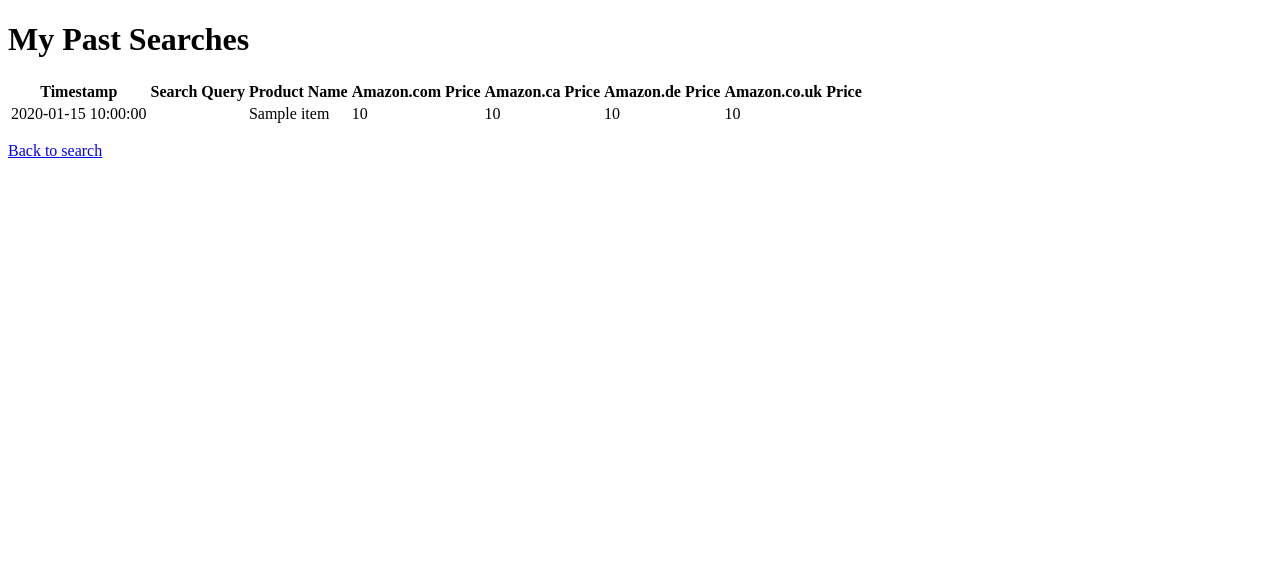
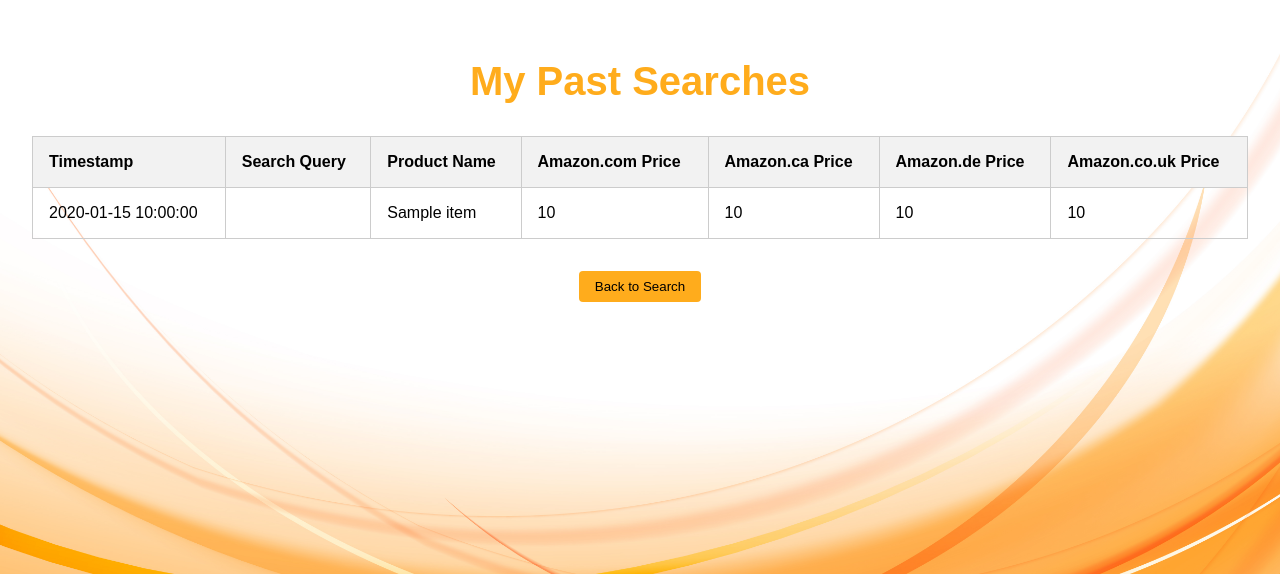
Before and after one commit to Almog-Arazi/amazon_scraping, a FastAPI app: template templates/past_searches.html in a window 1280 px wide. Shown: the top 574 px of the page. Run offline with FastAPI, Linux system fonts and the light colour scheme; the template is opened without the code that fills it: most values are stand-ins (such as "Sample title", 1, 10 or a date in 2020).

Commit message:
update style

```diff
--- a/templates/past_searches.html
+++ b/templates/past_searches.html
@@ -7,7 +7,59 @@
     <meta name="viewport" content="width=device-width, initial-scale=1.0">
     <title>My Past Searches</title>
     <style>
-        /* Add your custom styles here */
+        body {
+            font-family: Arial, sans-serif;
+            margin: 0;
+            padding: 2rem;
+            background-image: url('/static/background-image.jpg');/* Add this line with the name of your image file */
+            background-size: cover; /* Add this line */
+            background-position: center; /* Add this line */
+        }
+        h1 {
+            text-align: center;
+            font-size: 2.5rem;
+            color: #FFAC1C;
+            margin-bottom: 2rem;
+        }
+        table {
+            border-collapse: collapse;
+            width: 100%;
+            margin-bottom: 2rem;
+        }
+        th, td {
+            border: 1px solid #ccc;
+            padding: 1rem;
+            text-align: left;
+        }
+        th {
+            background-color: #f2f2f2;
+            font-weight: bold;
+        }
+        tr:nth-child(even) {
+            background-color: #f8f8f8;
+        }
+        a {
+            color: #2a6496;
+            text-decoration: none;
+        }
+        a:hover {
+            text-decoration: underline;
+        }
+        button {
+            background-color: #FFAC1C;
+            color: rgb(0, 0, 0);
+            padding: 8px 16px;
+            border: none;
+            cursor: pointer;
+            border-radius: 4px;
+        }
+        button:hover {
+            background-color: #FFAC1C;
+        }
+        .back-to-search {
+            display: flex;
+            justify-content: center;
+        }
     </style>
 </head>
 
@@ -39,7 +91,9 @@
             {% endfor %}
         </tbody>
     </table>
-    <p><a href="/">Back to search</a></p>
+    <div class="back-to-search">
+        <button onclick="location.href='/'">Back to Search</button>
+    </div>
 </body>
 
 </html>
```
Also changed, not shown: templates/product.html (+11 -2 lines), templates/result.html (+11 -7 lines), templates/search.html (+8 -4 lines), amazon_data.db, static/background-image.jpg (added).
